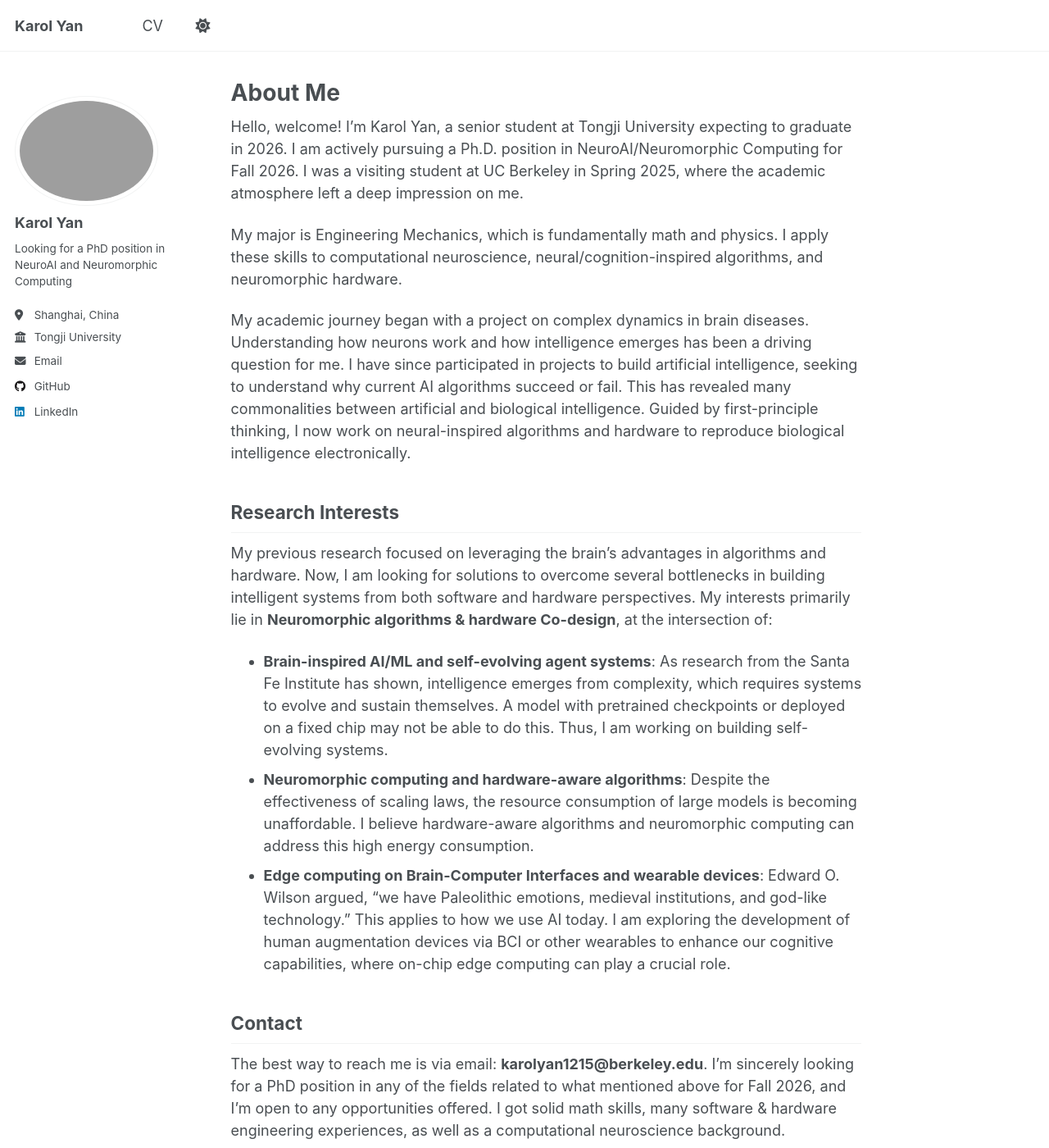
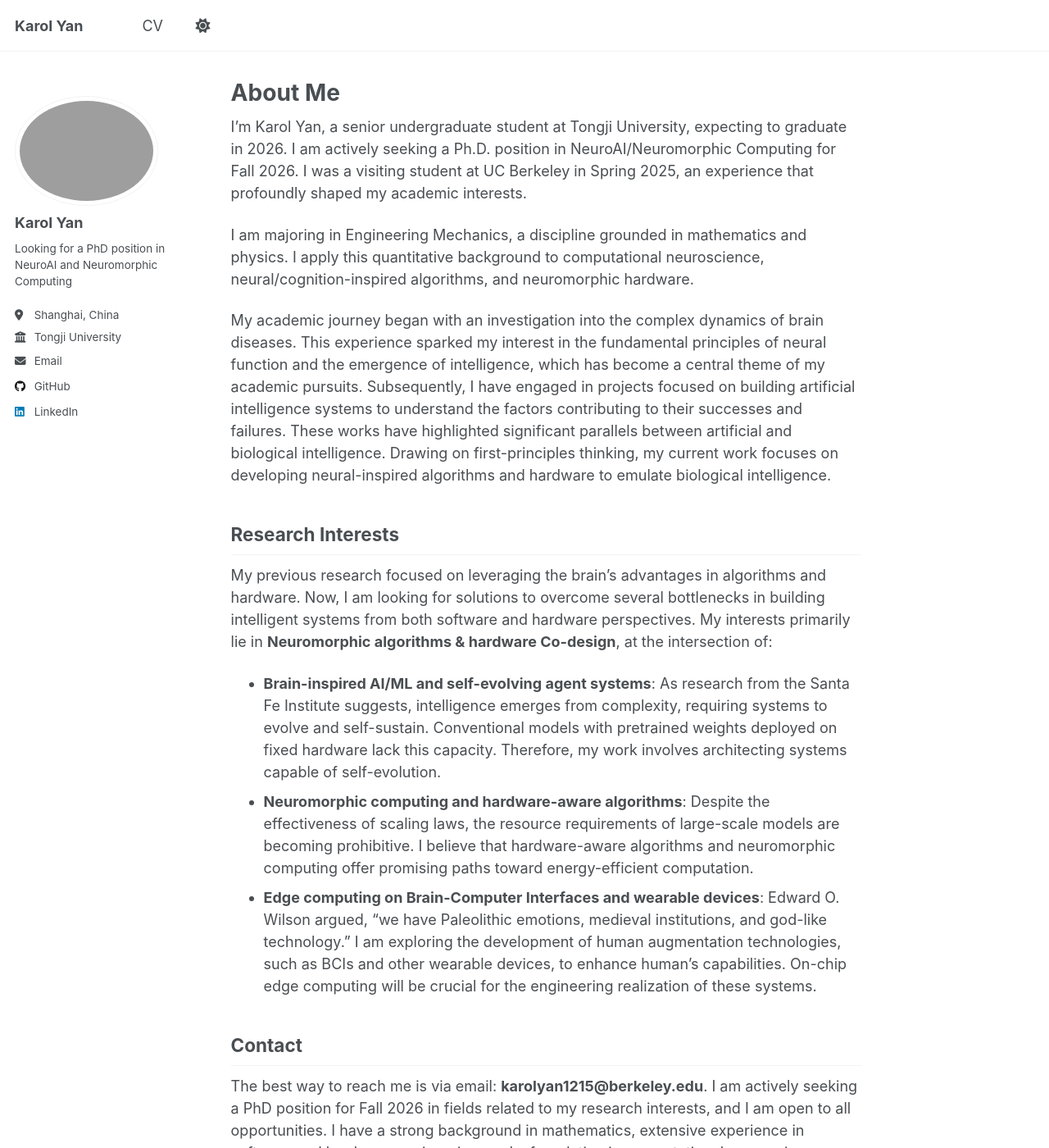
Before and after one commit to KarolYan1215/karolyan1215.github.io, a Jekyll site: the page built from _pages/about.md, in a window 1280 px wide and 1400 px high. Shown: the whole window at 82% size. Built offline with Jekyll 4.4.1, drawn with Linux system fonts in a browser that asks for light colours; a script that is not in the unit is left out; some of the changed text lies outside the part shown.

Commit message:
update aboutme

```diff
--- a/_pages/about.md
+++ b/_pages/about.md
@@ -7,31 +7,31 @@ redirect_from:
   - /about.html
 ---
 
-Hello, welcome! I'm Karol Yan, a senior student at Tongji University expecting to graduate in 2026. I am actively pursuing a Ph.D. position in NeuroAI/Neuromorphic Computing for Fall 2026. I was a visiting student at UC Berkeley in Spring 2025, where the academic atmosphere left a deep impression on me.
+I'm Karol Yan, a senior undergraduate student at Tongji University, expecting to graduate in 2026. I am actively seeking a Ph.D. position in NeuroAI/Neuromorphic Computing for Fall 2026. I was a visiting student at UC Berkeley in Spring 2025, an experience that profoundly shaped my academic interests.
 
-My major is Engineering Mechanics, which is fundamentally math and physics. I apply these skills to computational neuroscience, neural/cognition-inspired algorithms, and neuromorphic hardware.
+I am majoring in Engineering Mechanics, a discipline grounded in mathematics and physics. I apply this quantitative background to computational neuroscience, neural/cognition-inspired algorithms, and neuromorphic hardware.
 
-My academic journey began with a project on complex dynamics in brain diseases. Understanding how neurons work and how intelligence emerges has been a driving question for me. I have since participated in projects to build artificial intelligence, seeking to understand why current AI algorithms succeed or fail. This has revealed many commonalities between artificial and biological intelligence. Guided by first-principle thinking, I now work on neural-inspired algorithms and hardware to reproduce biological intelligence electronically.
+My academic journey began with an investigation into the complex dynamics of brain diseases. This experience sparked my interest in the fundamental principles of neural function and the emergence of intelligence, which has become a central theme of my academic pursuits. Subsequently, I have engaged in projects focused on building artificial intelligence systems to understand the factors contributing to their successes and failures. These works have highlighted significant parallels between artificial and biological intelligence. Drawing on first-principles thinking, my current work focuses on developing neural-inspired algorithms and hardware to emulate biological intelligence.
 
 ## Research Interests
 
 My previous research focused on leveraging the brain's advantages in algorithms and hardware. Now, I am looking for solutions to overcome several bottlenecks in building intelligent systems from both software and hardware perspectives. My interests primarily lie in **Neuromorphic algorithms & hardware Co-design**, at the intersection of:
 
-*   **Brain-inspired AI/ML and self-evolving agent systems**: As research from the Santa Fe Institute has shown, intelligence emerges from complexity, which requires systems to evolve and sustain themselves. A model with pretrained checkpoints or deployed on a fixed chip may not be able to do this. Thus, I am working on building self-evolving systems.
-*   **Neuromorphic computing and hardware-aware algorithms**: Despite the effectiveness of scaling laws, the resource consumption of large models is becoming unaffordable. I believe hardware-aware algorithms and neuromorphic computing can address this high energy consumption.
-*   **Edge computing on Brain-Computer Interfaces and wearable devices**: Edward O. Wilson argued, "we have Paleolithic emotions, medieval institutions, and god-like technology." This applies to how we use AI today. I am exploring the development of human augmentation devices via BCI or other wearables to enhance our cognitive capabilities, where on-chip edge computing can play a crucial role.
+*   **Brain-inspired AI/ML and self-evolving agent systems**: As research from the Santa Fe Institute suggests, intelligence emerges from complexity, requiring systems to evolve and self-sustain. Conventional models with pretrained weights deployed on fixed hardware lack this capacity. Therefore, my work involves architecting systems capable of self-evolution.
+*   **Neuromorphic computing and hardware-aware algorithms**: Despite the effectiveness of scaling laws, the resource requirements of large-scale models are becoming prohibitive. I believe that hardware-aware algorithms and neuromorphic computing offer promising paths toward energy-efficient computation.
+*   **Edge computing on Brain-Computer Interfaces and wearable devices**: Edward O. Wilson argued, "we have Paleolithic emotions, medieval institutions, and god-like technology." I am exploring the development of human augmentation technologies, such as BCIs and other wearable devices, to enhance human's capabilities. On-chip edge computing will be crucial for the engineering realization of these systems.
 
 ## Contact
 
-The best way to reach me is via email: **karolyan1215@berkeley.edu**. I'm sincerely looking for a PhD position in any of the fields related to what mentioned above for Fall 2026, and I'm open to any opportunities offered. I got solid math skills, many software & hardware engineering experiences, as well as a computational neuroscience background.
+The best way to reach me is via email: **karolyan1215@berkeley.edu**. I am actively seeking a PhD position for Fall 2026 in fields related to my research interests, and I am open to all opportunities. I have a strong background in mathematics, extensive experience in software and hardware engineering, and a foundation in computational neuroscience.
 
-**CV**: [PDF here](/files/CV_Karol_Yan.pdf), up to October 2025.
+**CV**: [PDF here](/files/CV_Karol_Yan.pdf), updated October 2025.
 
 ## Selected Research Projects
 
-## **Realization of Logic-operating Circuits based on Ion-Fluidic Memristor**:
+## **Realization of Logic-operating Circuits based on an Ion-Fluidic Memristor**:
 
-This work demonstrates the realization of functional logic gates from nanoscale ion-fluidic memristors. We establish that their switching behavior is governed by tunable ion migration dynamics, revealing that the device's On/Off ratio can be optimized for robust circuit performance by modulating physical parameters like surface charge and ion concentration.
+This work demonstrates the realization of functional logic gates using nanoscale ion-fluidic memristors. We establish that their switching behavior is governed by tunable ion migration dynamics. This finding reveals that the device's On/Off ratio can be optimized for robust circuit performance by modulating physical parameters such as surface charge and ion concentration.
 
 <p align="center">
   <img src="/images/memristor.png" alt="Memristor Circuit" style="display:inline-block; width:45%; max-width:350px; margin-right:2%;">
@@ -42,21 +42,21 @@ This work demonstrates the realization of functional logic gates from nanoscale
   <em>Left: Ion-fluidic memristor device structure and switching mechanism. Right: Circuit layout showing the integration of memristor-based logic gates.</em>
 </p>
 
-## **Seizure-related Complex Dynamics in Network Modulated by Inhibitory Autapse**:
+## **Seizure-related Complex Dynamics in a Network Modulated by Inhibitory Autapses**:
 
-Through this work,we demonstrate through a computational neuroscience model that autaptic kinetics are critical in determining whether an autapse plays a pro- or anti-epileptic role, revealing that fast autapses can act as a potent endogenous mechanism for seizure termination. The work is under review of Coginitive Dynamics.
+In this work, we built a computational neuroscience model to demonstrate that autaptic dynamics are critical in determining whether an autapse plays a pro- or anti-epileptic role. We find that fast autapses can act as a potent endogenous mechanism for seizure termination. This work is under review at *Cognitive Dynamics*.
 <p align="center">
   <img src="/images/FIG8.png" alt="FIG8" style="display:block; width:80%; max-width:600px; margin:0 auto;">
   <img src="/images/FIG9.png" alt="FIG9" style="display:block; width:80%; max-width:600px; margin:0 auto;">
 </p>
 
 <p align="center">
-  <em>These figures show that whereas a canonical slow autapse exacerbates epileptiform synchrony by suppressing the interneuron and disinhibiting the network, a fast autapse terminates ongoing seizure activity by potentiating interneuron firing to desynchronize the excitatory population.</em>
+  <em>These figures illustrate that while a canonical slow autapse exacerbates epileptiform synchrony by suppressing interneurons and disinhibiting the network, a fast autapse terminates seizure activity by potentiating interneuron firing to desynchronize the excitatory population.</em>
 </p>
 
 
 ## Hobbies & Interests
 
-*   **Photography and Traveling**: One of my favorite ways to relax is to travel to new places.
-*   **Fitness**: I go to the gym regularly to stay physically active.
-*   **Deep Conversations**: I really enjoy discussing philosophy and scientific problems with people.
+*   **Photography and Traveling**: I enjoy exploring new places to relax and take photographs.
+*   **Fitness**: I maintain a regular gym schedule to stay physically active.
+*   **Deep Conversations**: I enjoy engaging in deep discussions on topics in philosophy and science.
```
